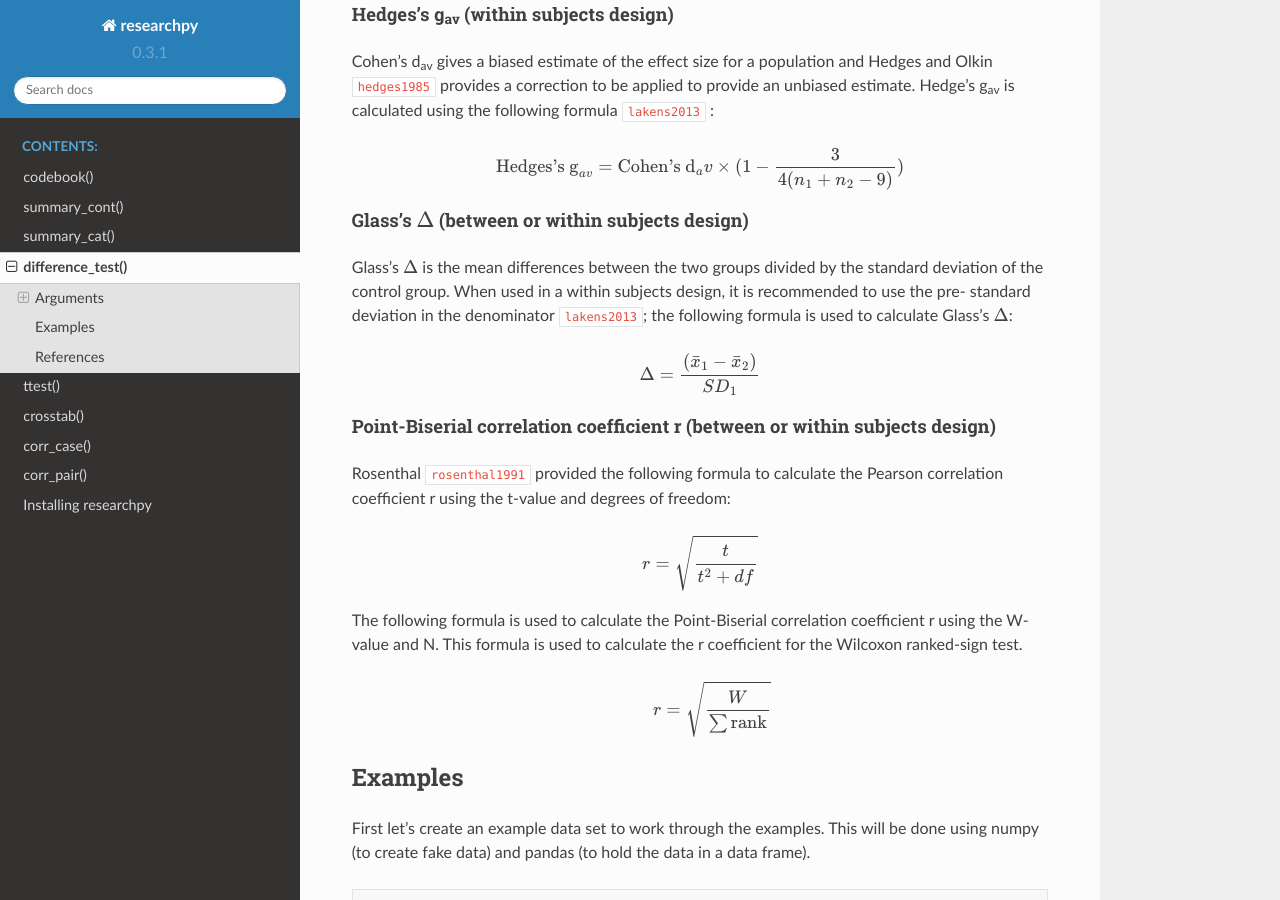
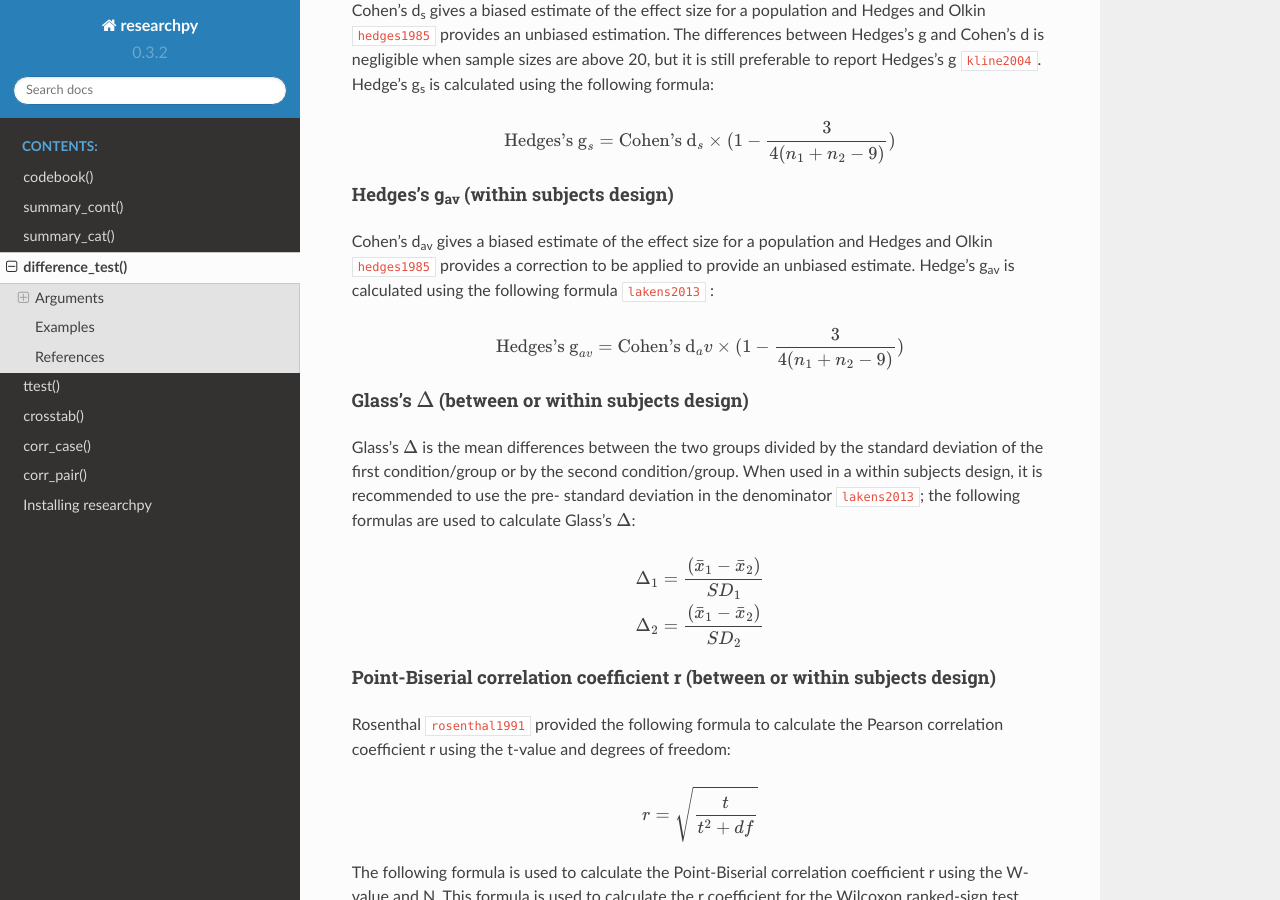
Before and after one commit to researchpy/documentation, a Sphinx documentation site: the page built from source/difference_test_documentation.rst, in a window 1280 px wide and 900 px high, scrolled down 2459 px. Built offline with Sphinx 7.4.7 and the Read the Docs theme 2.0.0, drawn with Linux system fonts in a browser that asks for light colours; cross-references to code outside the pages are shown as plain code; some of the changed text lies outside the part shown.

Commit message:
Updated for v0.3.2

```diff
--- a/source/conf.py
+++ b/source/conf.py
@@ -24,9 +24,9 @@
 author = 'Corey Bryant'
 
 # The short X.Y version
-version = '0.3.1'
+version = '0.3.2'
 # The full version, including alpha/beta/rc tags
-release = '0.3.1'
+release = '0.3.2'
 
 
 # -- General configuration ---------------------------------------------------
--- a/source/difference_test_documentation.rst
+++ b/source/difference_test_documentation.rst
@@ -11,14 +11,21 @@
 
 This method can perform the following tests:
   * Independent sample t-test :cite:`scipy_ttest_ind`
-    * `psudo-code: difference_test(formula_like, data, equal_variances = True, independent_samples = True)`
+
+      * `psudo-code: difference_test(formula_like, data, equal_variances = True, independent_samples = True)`
+
   * Paired sample t-test :cite:`scipy_ttest_rel`
-    * `psudo-code: difference_test(formula_like, data, equal_variances = True, independent_samples = False)`
+
+      * `psudo-code: difference_test(formula_like, data, equal_variances = True, independent_samples = False)`
+
   * Welch's t-test :cite:`scipy_ttest_ind`
-    * `psudo-code: difference_test(formula_like, data, equal_variances = False, independent_samples = True)`
+
+      * `psudo-code: difference_test(formula_like, data, equal_variances = False, independent_samples = True)`
+
   * Wilcoxon ranked-sign test :cite:`scipy_wilcoxon`
-    * By default, discards all zero-differences; this is known as the 'wilcox' method.
-    * `psudo-code: difference_test(formula_like, data, equal_variances = False, independent_samples = False)`
+
+      * By default, discards all zero-differences; this is known as the 'wilcox' method.
+      * `psudo-code: difference_test(formula_like, data, equal_variances = False, independent_samples = False)`
 
 2 objects will be returned for all available tests; the first object will be a
 descriptive summary table and the second will be the testing result information which
@@ -33,7 +40,7 @@
 **difference_test(formula_like, data = {}, conf_level = 0.95, equal_variances = True, independent_samples = True,
                   wilcox_parameters = {"zero_method" : "wilcox", "correction" : False, "mode" : "auto"}, **keywords)**
 
-  * **formula_like**: A valid 'formula <https://patsy.readthedocs.io/en/latest/formulas.html>'_ ; for example, "DV ~ IV".
+  * **formula_like**: A valid `formula < https://patsy.readthedocs.io/en/latest/formulas.html >`_ ; for example, "DV ~ IV".
   * **data**: data to perform the analysis on - contains the dependent and independent variables.
   * **conf_level**: Specify the confidence interval to be calculated.
   * **equal_variances**: Boolean to indicate if equal variances are assumed.
@@ -141,18 +148,16 @@
 Glass's :math:`\Delta` (between or within subjects design)
 """""""""""""""""""""""""""""""""""""""""""""""""""""""""""
 Glass's :math:`\Delta` is the mean differences between the two groups divided by
-the standard deviation of the control group. When used in a within subjects
-design, it is recommended to use the pre- standard deviation in the denominator
-:cite:`lakens2013`; the following formula is used to calculate Glass's
-:math:`\Delta`:
+the standard deviation of the first condition/group or by the second condition/group.
+When used in a within subjects design, it is recommended to use the pre- standard
+deviation in the denominator :cite:`lakens2013`; the following formulas are used
+to calculate Glass's :math:`\Delta`:
 
 .. math::
 
-  \Delta = \frac{(\bar{x}_1 - \bar{x}_2)}{SD_1}
+  \Delta_1 = \frac{(\bar{x}_1 - \bar{x}_2)}{SD_1}
 
-
-
-
+  \Delta_2 = \frac{(\bar{x}_1 - \bar{x}_2)}{SD_2}
 
 
 
```
Also changed, not shown: source/index.rst (+7 -3 lines).
